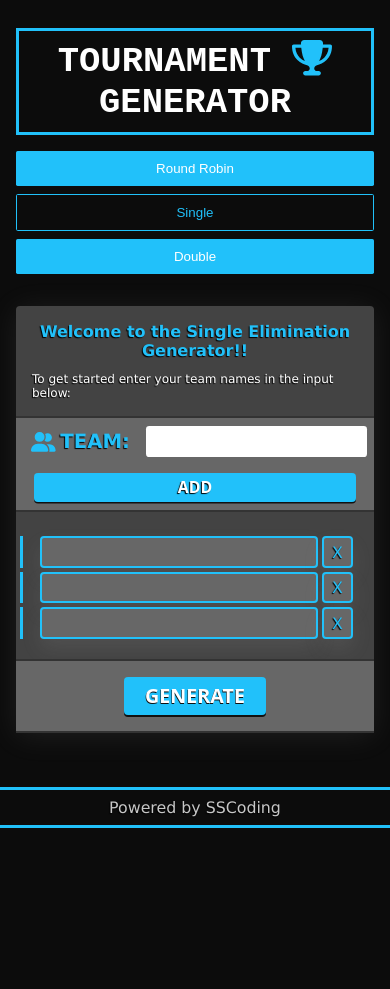
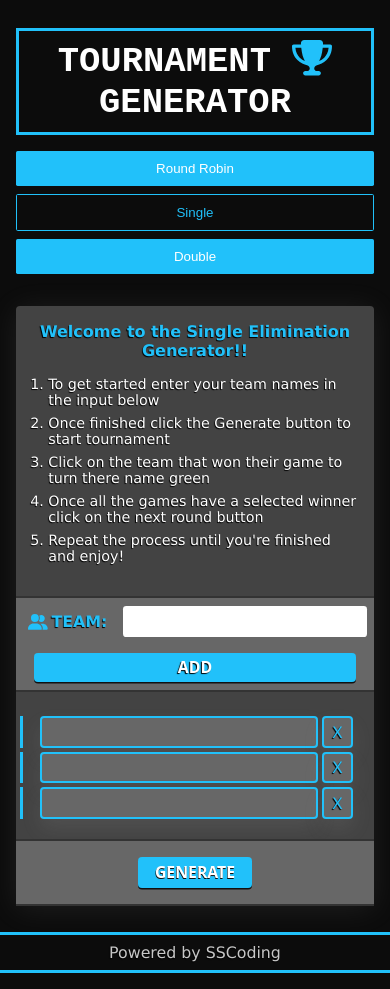
Before and after one commit to seanscott95/Tournament-Generator, a React (Vite) app: page /single in a window 390 px wide. Before the commit the page ends 844 px from the top, so only its background shows below. Built offline with nearby package versions, Linux system fonts and the light colour scheme.

Commit message:
Edited what the single and round robin tournaments say for the instructions on the page. Tournament Keeper now displays error message if all games for the round don't have a selected winner.

```diff
--- a/src/components/RRGenerator.jsx
+++ b/src/components/RRGenerator.jsx
@@ -9,7 +9,10 @@ const RRGenerator = () => {
     <>
       <section className="heading">
         <h1>Welcome to the Round Robin Generator!!</h1>
-        <p>To get started enter your team names in the input below:</p>
+        <ol>
+          <li>To get started enter your team names in the input below</li>
+          <li>Once finished click the Generate button to start tournament</li>
+        </ol>
       </section>
       <section>
         { isGenerated
--- a/src/components/SingleGenerator.jsx
+++ b/src/components/SingleGenerator.jsx
@@ -10,7 +10,13 @@ const SingleGenerator = () => {
     <>
       <section className="heading">
         <h1>Welcome to the Single Elimination Generator!!</h1>
-        <p>To get started enter your team names in the input below:</p>
+        <ol>
+          <li>To get started enter your team names in the input below</li>
+          <li>Once finished click the Generate button to start tournament</li>
+          <li>Click on the team that won their game to turn there name green</li>
+          <li>Once all the games have a selected winner click on the next round button</li>
+          <li>Repeat the process until you're finished and enjoy!</li>
+        </ol>
       </section>
       <section>
         {isGenerated
--- a/src/components/TournamentKeeper.jsx
+++ b/src/components/TournamentKeeper.jsx
@@ -10,6 +10,7 @@ import {
 
 const TournamentKeeper = () => {
   const { generateSingleElimination, setTeamNames } = useRRGenerator();
+  const [message, setMessage] = useState('');
 
   let round = 1;
   // Retrieves all the games from local storage
@@ -84,6 +85,13 @@ const TournamentKeeper = () => {
 
   const handleNextRound = () => {
     const winners = allGamesObj.filter((e) => e.completed === true);
+    if (allGamesObj.length !== winners.length) {
+      setMessage(true);
+      setTimeout(() => {
+        setMessage(false);
+      }, 3000);
+      return;
+    }
 
     // Checks to see if all games are completedallGamesObj.length === winners.length)
     if (allGamesObj.length === winners.length) {
@@ -91,7 +99,7 @@ const TournamentKeeper = () => {
       // localStorage.setItem(JSON.stringify(`SR${round}`, allGamesObj));
       generateSingleElimination(round, winningTeams);
       round++;
-    };
+    }
   };
 
   useEffect(() => {
@@ -102,9 +110,7 @@ const TournamentKeeper = () => {
       .map((g) => g.filter((el) => el !== 'Bye'))
       .filter((e) => e.length !== 1);
 
-    generatedNamesList = JSON.parse(
-      localStorage.getItem('generatedNamesList')
-    );
+    generatedNamesList = JSON.parse(localStorage.getItem('generatedNamesList'));
     namesListNoByes = generatedNamesList.filter((el) => el !== 'Bye');
     allGamesObj = arrToObjLayout(allGames);
     allGamesNoByesObj = arrToObjLayout(allGamesNoByes);
@@ -198,9 +204,14 @@ const TournamentKeeper = () => {
             </div>
           );
         })}
-        <div className='nextRoundBtnContainer'>
+      <section className="errorMessageSection">
+        <div className="errorMessage">
+          {message && <p>Please make sure all games are completed</p>}
+        </div>
+        <div className="nextRoundBtnContainer">
           <button onClick={handleNextRound}>NEXT ROUND</button>
         </div>
+      </section>
     </section>
   );
 };
--- a/src/index.css
+++ b/src/index.css
@@ -28,7 +28,7 @@ body {
 p,
 label {
   font-size: clamp(0.7rem, 2vw + 0.5rem, 1.2rem);
-  text-shadow: -1px 1px 1px #000000;
+  text-shadow: -0.05em 0.05em 0.05em #000000;
 }
 
 li {
@@ -208,10 +208,17 @@ a:hover {
 .generatorContainer .heading {
   color: #fff;
   padding: 1em;
-  text-shadow: -1px 1px 1px #000000;
+  text-shadow: -0.05em 0.05em 0.05em #000000;
 }
-.generatorContainer .heading p {
-  margin-top: 1em;
+.generatorContainer .heading ol {
+  font-size: clamp(0.7rem, 2vw + 0.5rem, 1.2rem);
+  margin: 1em 5%;
+  width: 95%;
+}
+.generatorContainer .heading ol li {
+  list-style: decimal;
+  margin: 0.5em 0;
+  font-size: 0.9em;
 }
 .generatorContainer .errorMessageSection {
   display: flex;
@@ -220,6 +227,7 @@ a:hover {
   justify-content: center;
   align-items: center;
   color: #fff;
+  min-height: 3em;
 }
 .generatorContainer .errorMessageSection .errorMessage p {
   background: red;
@@ -276,13 +284,13 @@ a:hover {
 }
 .generatorContainer .inputGroupContainer .inputGroup .icon {
   margin: 0.25em;
-  font-size: clamp(0.7rem, 3vw + 0.5rem, 1.75rem);
+  font-size: clamp(0.7rem, 2vw + 0.5rem, 1.75rem);
 }
 .generatorContainer .inputGroupContainer .inputGroup label {
   font-weight: bold;
   color: #21c1fa;
   padding-left: 0.5em;
-  font-size: clamp(0.7rem, 3vw + 0.5rem, 1.75rem);
+  font-size: clamp(0.7rem, 2vw + 0.5rem, 1.75rem);
   display: flex;
   justify-content: flex-end;
   align-items: center;
@@ -321,7 +329,7 @@ a:hover {
   transition: all 250ms;
   box-shadow: 0 0.1em rgb(17, 17, 17);
   text-shadow: -0.025em 0.075em rgb(17, 17, 17);
-  font-size: clamp(0.7rem, 3vw + 0.5rem, 1.75rem);
+  font-size: clamp(0.7rem, 2vw + 0.5rem, 1.75rem);
   max-width: 10em;
 }
 .generatorContainer .generateBtnContainer button:hover, .generatorContainer .generateBtnContainer button:focus, .generatorContainer .nextRoundBtnContainer button:hover, .generatorContainer .nextRoundBtnContainer button:focus {
@@ -403,18 +411,17 @@ a:hover {
 }
 .generatorContainer .generatedTable .generatedNamesList .tournamentInfo {
   display: flex;
-  justify-content: space-evenly;
+  justify-content: space-between;
   align-items: center;
-  flex-wrap: wrap;
+  text-align: center;
   gap: 0.75em;
   width: 100%;
-  padding: 0 0.5em;
-  margin: 1em 0;
+  margin: 0.25em;
 }
 .generatorContainer .generatedTable .generatedNamesList .tournamentInfo li {
-  font-size: clamp(0.7rem, 3vw + 0.5rem, 1.75rem);
-  display: flex;
-  gap: 0.5em;
+  font-size: clamp(0.7rem, 2vw + 0.5rem, 1.75rem);
+  width: 100%;
+  gap: 0.75em;
   color: #fff;
   text-shadow: -1px 1px 1px #000000;
   margin: 0;
--- a/src/index.scss
+++ b/src/index.scss
@@ -1,7 +1,7 @@
 $fontSize: clamp(0.7rem, 2vw + 0.5rem, 1.2rem);
 $lrgFontSize: clamp(.7rem, 4vw + 1rem, 1.5rem);
 $h1FontSize: clamp(0.7rem, 3vw + .75rem, 2.5rem);
-$h2FontSize: clamp(0.7rem, 3vw + 0.5rem, 1.75rem);
+$h2FontSize: clamp(0.7rem, 2vw + 0.5rem, 1.75rem);
 $primaryColor: #21c1fa;
 $primaryOrange: #ff7300;
 $secondaryOrange: #fa6400;
@@ -41,7 +41,7 @@ body {
 p,
 label {
   font-size: $fontSize;
-  text-shadow: -1px 1px 1px #000000;
+  text-shadow: -.05em .05em .05em #000000;
 }
 li {
   list-style: none;
@@ -258,10 +258,17 @@ a:hover {
   .heading {
     color: #fff;
     padding: 1em;
-    text-shadow: -1px 1px 1px #000000;
-    p {
-      margin-top: 1em;
+    text-shadow: -.05em .05em .05em #000000;
+   ol {
+    font-size: $fontSize;
+    margin: 1em 5%;
+    width: 95%;
+    li {
+      list-style: decimal;
+      margin: .5em 0;
+      font-size: .9em;
     }
+   }
   }
   .errorMessageSection {
     display: flex;
@@ -270,6 +277,7 @@ a:hover {
     justify-content: center;
     align-items: center;
     color: #fff;
+    min-height: 3em;
     .errorMessage p {
       background: red;
       margin-top: .75em;
@@ -401,17 +409,16 @@ a:hover {
       }
       .tournamentInfo {
         display: flex;
-        justify-content: space-evenly;
+        justify-content: space-between;
         align-items: center;
-        flex-wrap: wrap;
+        text-align: center;
         gap: .75em;
         width: 100%;
-        padding: 0 .5em;
-        margin: 1em 0;
+        margin: .25em;
         li {
           font-size: $h2FontSize;
-          display: flex;
-          gap: .5em;
+          width: 100%;
+          gap: .75em;
           color: #fff;
           text-shadow: -1px 1px 1px #000000;
           margin: 0;
```
Also changed, not shown: 1 other file (tests, documents, lock files or other folders).
